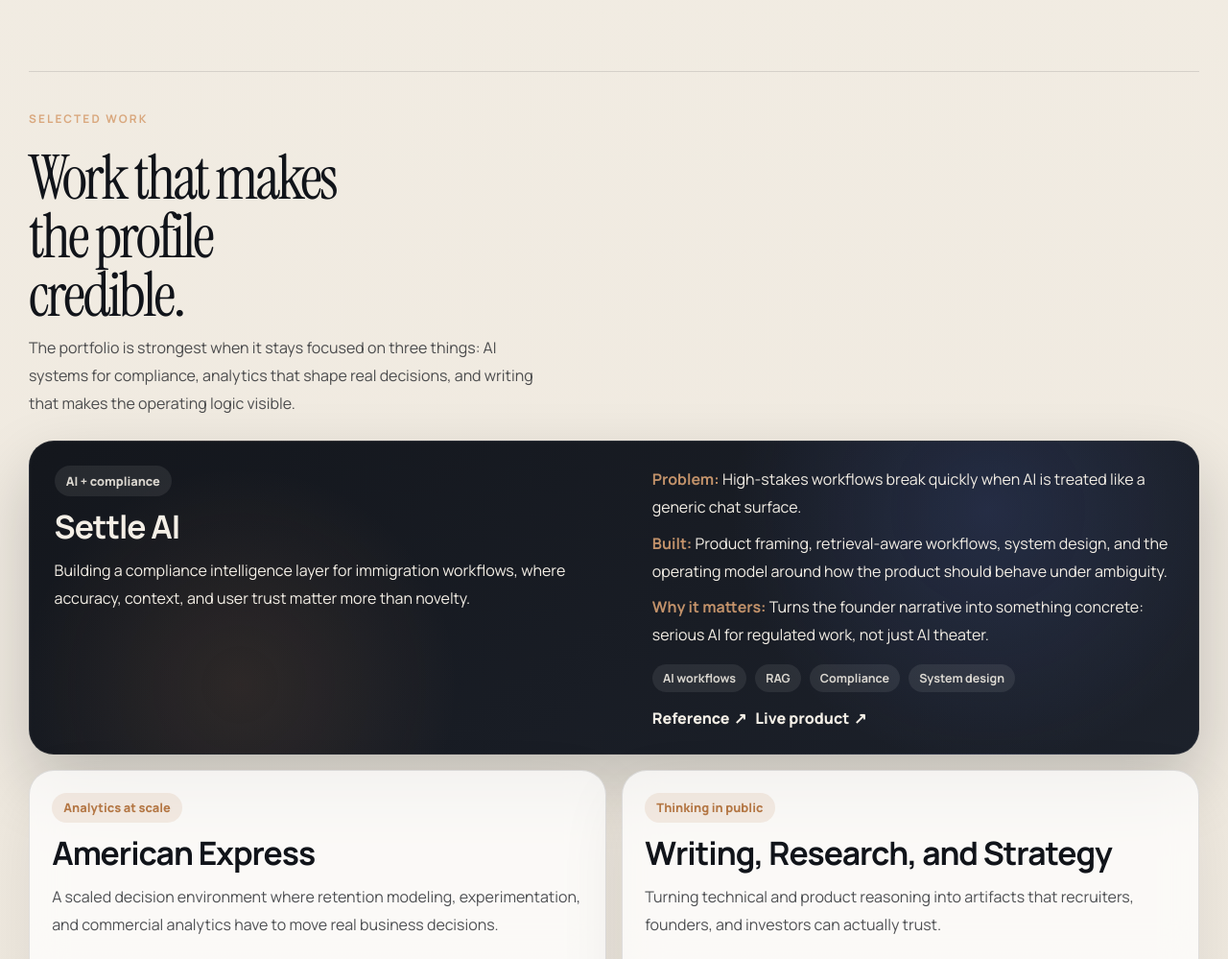
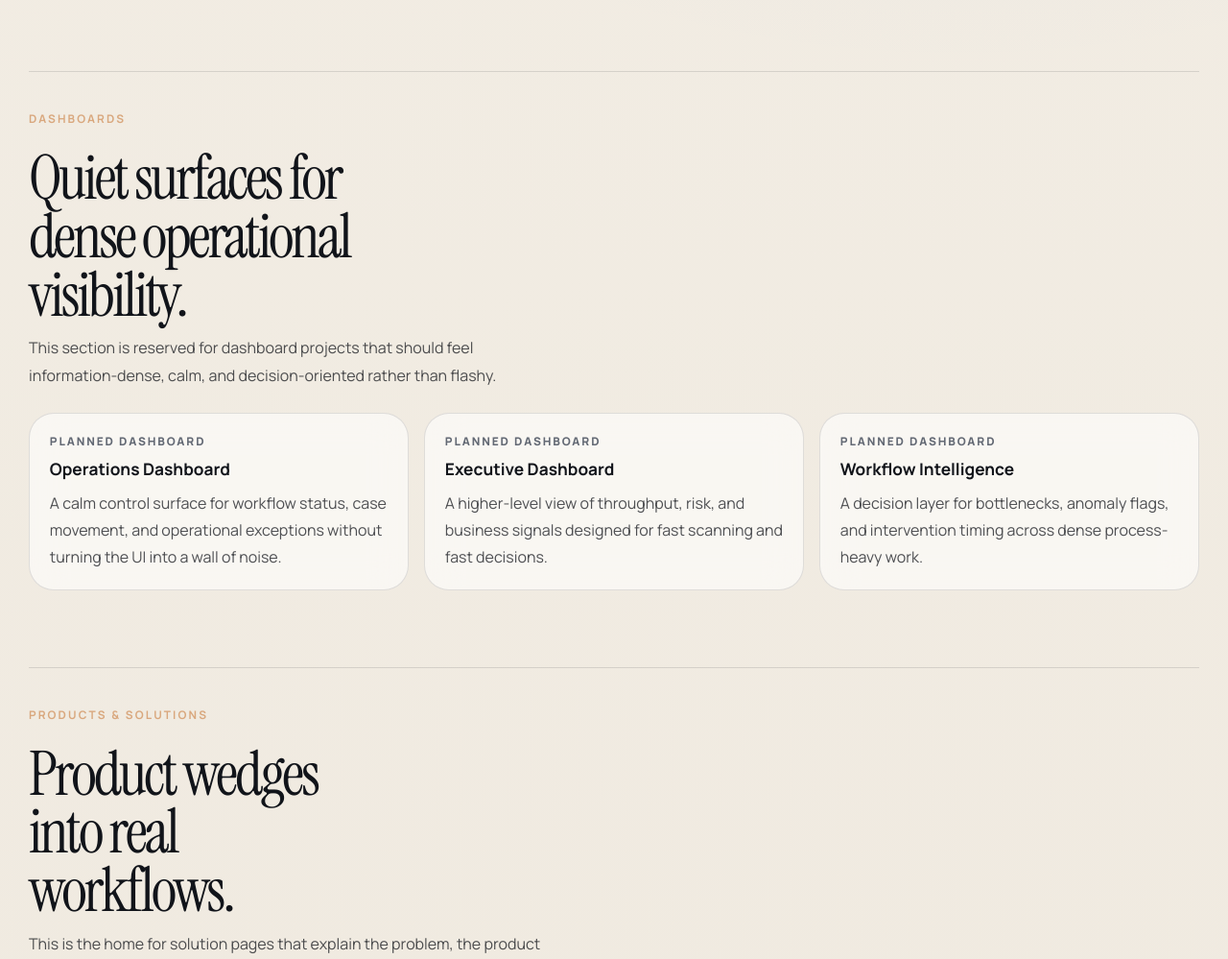
Before and after one commit to dipto1996/personal-site, a plain HTML site: page index.html in a window 1280 px wide. Shown: the part 1801-2800 px from the top of the page at 96% size. Drawn offline with Linux system fonts and the light colour scheme; animation ran at ten frames a second.

Commit message:
Add subtle dashboard and solutions sections

```diff
--- a/index.html
+++ b/index.html
@@ -32,6 +32,8 @@
         <a class="brand" href="#top">Diptopal Roy</a>
         <nav class="nav">
           <a href="#about">About</a>
+          <a href="#dashboards">Dashboards</a>
+          <a href="#solutions">Solutions</a>
           <a href="#work">Work</a>
           <a href="#experience">Experience</a>
           <a href="#writing">Writing</a>
@@ -181,6 +183,35 @@
           </div>
         </section>
 
+        <section class="dashboards section" id="dashboards">
+          <div class="section-shell">
+            <div class="section-heading">
+              <p class="eyebrow">Dashboards</p>
+              <h2>Quiet surfaces for dense operational visibility.</h2>
+              <p class="section-intro">
+                This section is reserved for dashboard projects that should
+                feel information-dense, calm, and decision-oriented rather than
+                flashy.
+              </p>
+            </div>
+            <div class="subtle-grid subtle-grid-three" data-dashboard-grid></div>
+          </div>
+        </section>
+
+        <section class="solutions section" id="solutions">
+          <div class="section-shell">
+            <div class="section-heading">
+              <p class="eyebrow">Products & Solutions</p>
+              <h2>Product wedges into real workflows.</h2>
+              <p class="section-intro">
+                This is the home for solution pages that explain the problem,
+                the product surface, and the operating logic behind each build.
+              </p>
+            </div>
+            <div class="subtle-grid subtle-grid-three" data-solution-grid></div>
+          </div>
+        </section>
+
         <section class="projects section" id="work">
           <div class="section-shell">
             <div class="section-heading">
--- a/script.js
+++ b/script.js
@@ -108,9 +108,53 @@ const ideas = [
   },
 ];
 
+const dashboards = [
+  {
+    label: "Planned dashboard",
+    title: "Operations Dashboard",
+    description:
+      "A calm control surface for workflow status, case movement, and operational exceptions without turning the UI into a wall of noise.",
+  },
+  {
+    label: "Planned dashboard",
+    title: "Executive Dashboard",
+    description:
+      "A higher-level view of throughput, risk, and business signals designed for fast scanning and fast decisions.",
+  },
+  {
+    label: "Planned dashboard",
+    title: "Workflow Intelligence",
+    description:
+      "A decision layer for bottlenecks, anomaly flags, and intervention timing across dense process-heavy work.",
+  },
+];
+
+const solutions = [
+  {
+    label: "Planned solution",
+    title: "Compliance Intelligence",
+    description:
+      "Product surfaces that make regulated, document-heavy workflows more usable without sacrificing trust.",
+  },
+  {
+    label: "Planned solution",
+    title: "Decision Infrastructure",
+    description:
+      "Systems that combine analytics, product logic, and operator judgment where business stakes are real.",
+  },
+  {
+    label: "Planned solution",
+    title: "Workflow Automation",
+    description:
+      "Automation layers that reduce manual coordination while keeping the human decision-maker in control.",
+  },
+];
+
 const projectGrid = document.querySelector("[data-project-grid]");
 const experienceList = document.querySelector("[data-experience-list]");
 const ideasGrid = document.querySelector("[data-ideas-grid]");
+const dashboardGrid = document.querySelector("[data-dashboard-grid]");
+const solutionGrid = document.querySelector("[data-solution-grid]");
 const yearNode = document.querySelector("[data-year]");
 const heroCanvas = document.querySelector("[data-hero-canvas]");
 const heroSection = document.querySelector(".hero");
@@ -184,6 +228,34 @@ if (ideasGrid) {
           <p class="idea-label">${idea.label}</p>
           <h3>${idea.title}</h3>
           <p>${idea.description}</p>
+        </article>
+      `,
+    )
+    .join("");
+}
+
+if (dashboardGrid) {
+  dashboardGrid.innerHTML = dashboards
+    .map(
+      (dashboard) => `
+        <article class="subtle-card">
+          <p class="subtle-label">${dashboard.label}</p>
+          <h3>${dashboard.title}</h3>
+          <p>${dashboard.description}</p>
+        </article>
+      `,
+    )
+    .join("");
+}
+
+if (solutionGrid) {
+  solutionGrid.innerHTML = solutions
+    .map(
+      (solution) => `
+        <article class="subtle-card">
+          <p class="subtle-label">${solution.label}</p>
+          <h3>${solution.title}</h3>
+          <p>${solution.description}</p>
         </article>
       `,
     )
--- a/styles.css
+++ b/styles.css
@@ -490,7 +490,8 @@ main {
 .project-card,
 .experience-item,
 .idea-card,
-.contact-panel {
+.contact-panel,
+.subtle-card {
   background: var(--panel);
   border: 1px solid var(--line);
   border-radius: var(--radius-lg);
@@ -509,6 +510,42 @@ main {
   gap: 0.7rem;
   color: var(--ink-soft);
   line-height: 1.8;
+}
+
+.subtle-grid {
+  display: grid;
+  gap: 1rem;
+}
+
+.subtle-grid-three {
+  grid-template-columns: repeat(3, minmax(0, 1fr));
+}
+
+.subtle-card {
+  padding: 1.25rem 1.3rem;
+  background: rgba(255, 255, 255, 0.58);
+  box-shadow: none;
+}
+
+.subtle-label {
+  margin: 0 0 0.7rem;
+  color: var(--muted);
+  font-size: 0.74rem;
+  font-weight: 800;
+  letter-spacing: 0.16em;
+  text-transform: uppercase;
+}
+
+.subtle-card h3 {
+  margin: 0 0 0.6rem;
+  font-size: 1.08rem;
+  line-height: 1.2;
+}
+
+.subtle-card p:last-child {
+  margin: 0;
+  color: var(--ink-soft);
+  line-height: 1.75;
 }
 
 .project-grid {
@@ -778,7 +815,8 @@ main {
 
   .hero-proof,
   .credibility-strip,
-  .idea-grid {
+  .idea-grid,
+  .subtle-grid-three {
     grid-template-columns: 1fr;
   }
 
```
